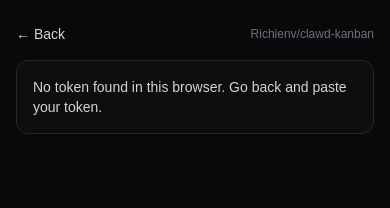
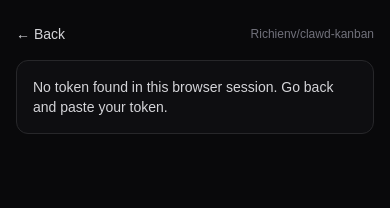
Before and after one commit to Richienv/clawd-kanban, a Next.js app: page /issue/1 in a window 390 px wide. Shown: the top 208 px of the page. Built offline with nearby package versions, Linux system fonts and the light colour scheme.

Commit message:
[AUTO] fix blank issue page (mobile storage)

```diff
--- a/src/app/issue/[number]/page.tsx
+++ b/src/app/issue/[number]/page.tsx
@@ -48,10 +48,19 @@ export default function IssuePage({ params }: { params: { number: string } }) {
   const [error, setError] = useState<string | null>(null);
   const [loading, setLoading] = useState(false);
 
+  const [mounted, setMounted] = useState(false);
+
   useEffect(() => {
-    setOwner(getStored("kb:owner", "Richienv"));
-    setRepo(getStored("kb:repo", "clawd-kanban"));
-    setToken(getStored("kb:token"));
+    setMounted(true);
+    // prefer in-memory context from the board page (works better on some mobile webviews)
+    const mem = typeof window !== "undefined" ? (window as any).__CLAWD_KANBAN__ : null;
+    const o = mem?.owner || getStored("kb:owner", "Richienv");
+    const r = mem?.repo || getStored("kb:repo", "clawd-kanban");
+    const t = mem?.token || getStored("kb:token");
+
+    setOwner(o);
+    setRepo(r);
+    setToken(t);
   }, []);
 
   useEffect(() => {
@@ -98,6 +107,18 @@ export default function IssuePage({ params }: { params: { number: string } }) {
           </div>
         ) : null}
 
+        {!mounted ? (
+          <div className="rounded-xl border border-zinc-800 bg-zinc-900/40 p-4 text-sm text-zinc-300">
+            Loading…
+          </div>
+        ) : null}
+
+        {mounted && !token ? (
+          <div className="mt-4 rounded-xl border border-zinc-800 bg-zinc-900/40 p-4 text-sm text-zinc-300">
+            No token found in this browser session. Go back and paste your token.
+          </div>
+        ) : null}
+
         {issue ? (
           <div className="rounded-xl border border-zinc-800 bg-zinc-900/40 p-4">
             <div className="flex items-start justify-between gap-3">
@@ -137,11 +158,6 @@ export default function IssuePage({ params }: { params: { number: string } }) {
           </div>
         ) : null}
 
-        {!token ? (
-          <div className="mt-4 rounded-xl border border-zinc-800 bg-zinc-900/40 p-4 text-sm text-zinc-300">
-            No token found in this browser. Go back and paste your token.
-          </div>
-        ) : null}
       </div>
     </div>
   );
--- a/src/app/page.tsx
+++ b/src/app/page.tsx
@@ -222,6 +222,17 @@ export default function Home() {
     setRepo(getStored("kb:repo", "clawd-kanban"));
     setName(getStored("kb:name", "richie"));
   }, []);
+
+  // Keep an in-memory copy for mobile webviews that sometimes break localStorage across routes
+  useEffect(() => {
+    if (typeof window === "undefined") return;
+    (window as any).__CLAWD_KANBAN__ = {
+      token,
+      owner,
+      repo,
+      name,
+    };
+  }, [token, owner, repo, name]);
 
   const columns = useMemo(() => {
     const byColumn: Record<ColumnId, Issue[]> = {
```
